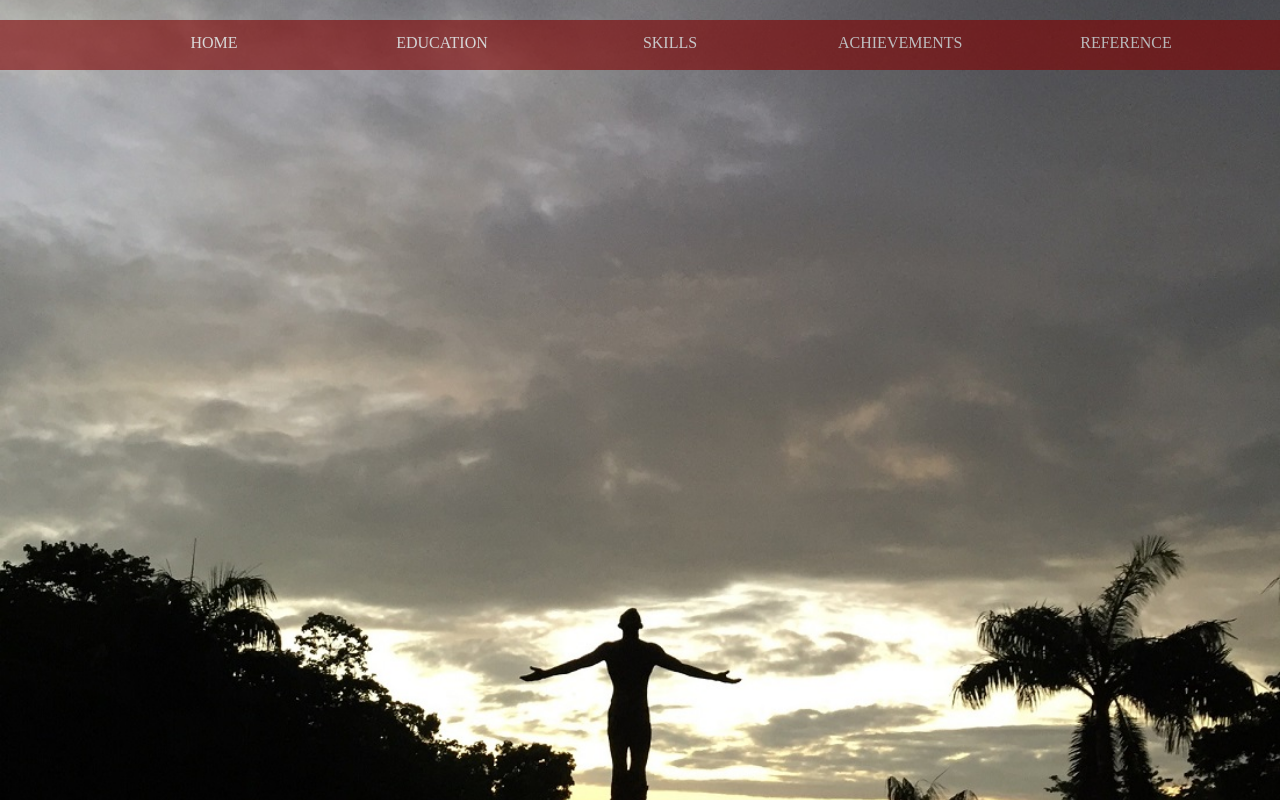
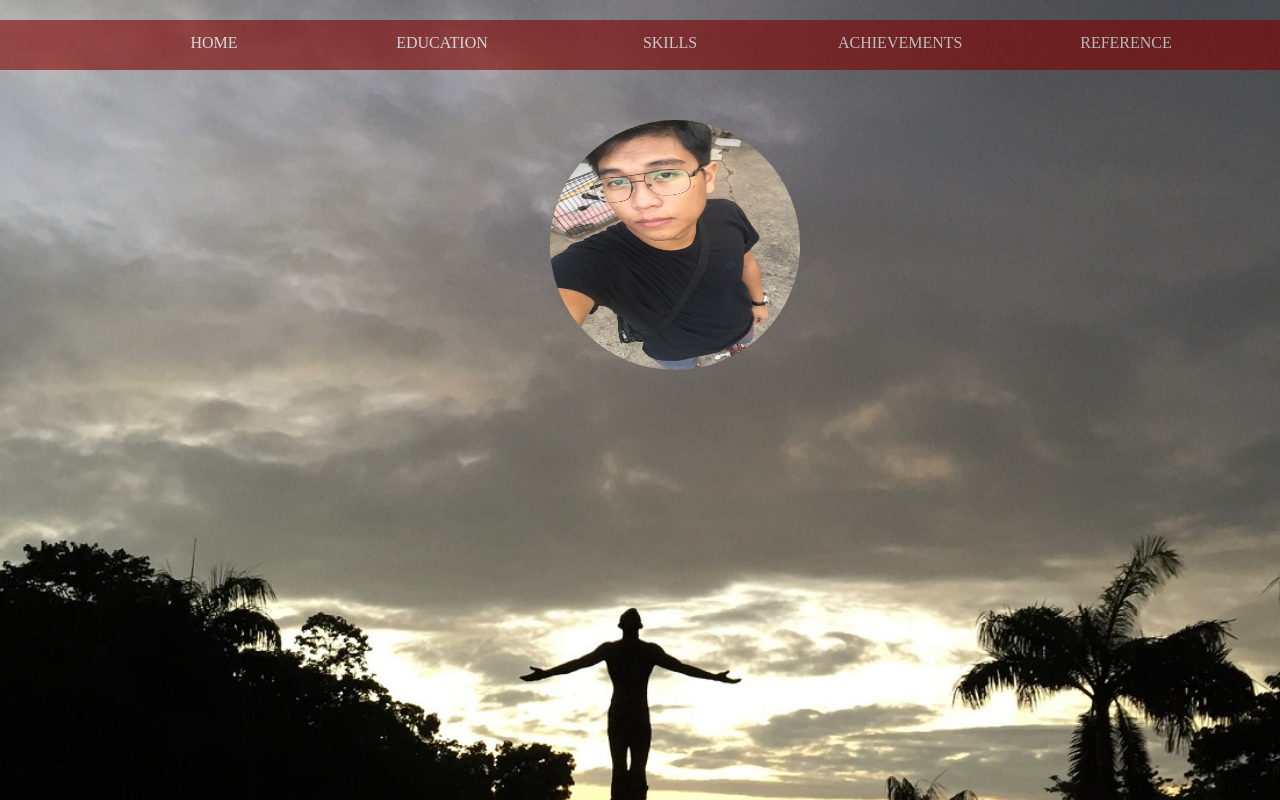
Before and after one commit to bernardojet/BERNARDO_Jethro_PersonalWebsite, a plain HTML site: page index.html in a window 1280 px wide. Drawn offline with Linux system fonts and the light colour scheme.

Commit message:
profile picture added

```diff
--- a/index.html
+++ b/index.html
@@ -3,7 +3,7 @@
 <title>Jet</title>
 <link rel="stylesheet" type="text/css" href="styles/master.css">
 <style type="text/css">
-	.nav {
+	#nav {
 	width: 100%;
 	background: #800000;
 	height: 50px;
@@ -32,6 +32,7 @@
 	}
 
 	li {
+
 	float: left;
 	margin-top: 10px;
 	margin-left: 100px;
@@ -40,7 +41,7 @@
 </head>
 
 <body>
-<div class = "nav">
+<div id = "nav">
 	<ul>
 	<li><a href="#home">HOME</a></li>
 	<li><a href="#education">EDUCATION</a></li>
@@ -49,5 +50,7 @@
 	<li><a href="#reference">REFERENCE</a></li>
 	</ul>
 </div>
+<div id = "pic"><img src = "images/me.jpg"><br>
+</div>
 </body>
 </html>
--- a/styles/master.css
+++ b/styles/master.css
@@ -3,3 +3,11 @@ body {
   background-size: cover;
   margin: 0;
 }
+
+#pic img{
+	border-radius: 50%;
+	height: 250px;
+	width: 250px;
+	margin-top: 50px;
+	margin-left: 550px;
+}
```
